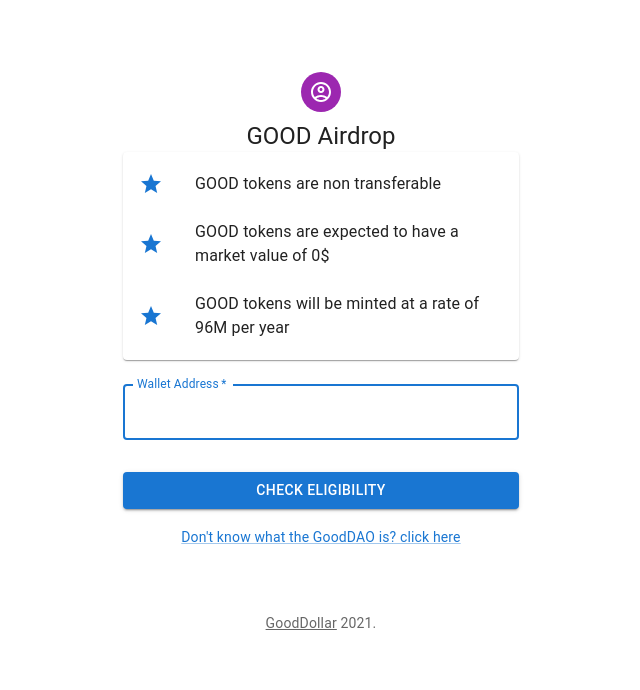
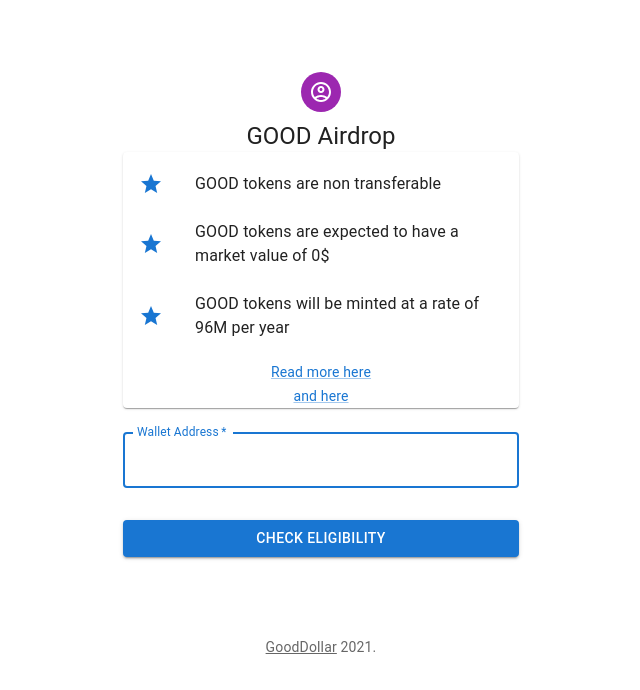
Before and after one commit to GoodDollar/AirdropUI, a Next.js app: page / in a window 1280 px wide. Shown: the top 690 px of the page, without its empty margins (319-959 px from the left). Built offline with nearby package versions, Linux system fonts and the light colour scheme.

Commit message:
refactor: links

```diff
--- a/pages/index.js
+++ b/pages/index.js
@@ -189,6 +189,24 @@
                 />
               </ListItem>
             </List>
+            <Grid columns={1} container justifyContent={"center"}>
+              <Grid item xs={12} textAlign={"center"}>
+                <Link
+                  href="https://medium.com/@GoodDollarHQ/introducing-the-gooddao-gooddollar-governance-d6f4f6a5e822"
+                  variant="body2"
+                >
+                  {"Read more here"}
+                </Link>
+              </Grid>
+              <Grid item xs={12} textAlign={"center"}>
+                <Link
+                  href="https://www.gooddollar.org/good-governance-distribution-results-from-the-snapshot/"
+                  variant="body2"
+                >
+                  {"and here"}
+                </Link>
+              </Grid>
+            </Grid>
           </Paper>
           {data ? <AirdropData {...data} /> : null}
           <Box
@@ -216,16 +234,6 @@
             >
               Check Eligibility
             </Button>
-            <Grid container justifyContent={"center"}>
-              <Grid item>
-                <Link
-                  href="https://medium.com/@GoodDollarHQ/introducing-the-gooddao-gooddollar-governance-d6f4f6a5e822"
-                  variant="body2"
-                >
-                  {"Don't know what the GoodDAO is? click here"}
-                </Link>
-              </Grid>
-            </Grid>
           </Box>
         </Box>
         <Copyright sx={{ mt: 8, mb: 4 }} />
```
